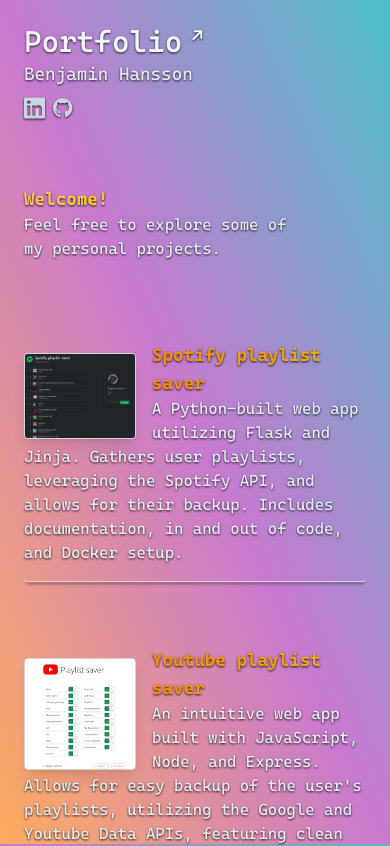
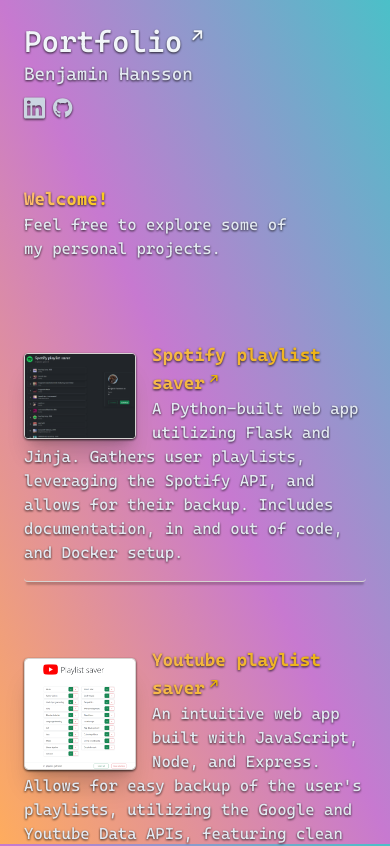
Before and after one commit to Benhan11/project-portfolio, a React (Create React App) app: page / in a window 390 px wide. Shown: the top 846 px of the page. Built offline with nearby package versions, Linux system fonts and the light colour scheme.

Commit message:
Minor styling fixes

```diff
--- a/src/components/ProjectSnippet.tsx
+++ b/src/components/ProjectSnippet.tsx
@@ -23,18 +23,18 @@
     return (
         <Link to={`/project/${snippet.projectId}`}>
             <div className="sm:flex sm:flex-row sm:bg-neutral-900/[0.5] gap-x-10 sm:px-6 py-4 mb-12 text-slate-200 hover:text-slate-100 sm:border border-b border-stone-300 sm:rounded-md rounded sm:shadow-[0px_1px_2px_2px_rgba(0,0,0,0.3)] shadow-[0px_5px_2px_-2px_rgba(0,0,0,0.2)]
-                            transition ease-in-out delay-0 duration-200 hover:translate-y-1 sm:hover:scale-[1.01] hover:shadow-[0px_1px_2px_2px_rgba(0,0,0,0.5)] sm:hover:bg-black/35">
+                            transition ease-in-out delay-0 duration-200 hover:translate-y-1 sm:hover:scale-[1.01] sm:hover:shadow-[0px_1px_2px_2px_rgba(0,0,0,0.5)] sm:hover:bg-black/35">
                 <div className="sm:flex-none w-32 float-left">
                     <div className="flex flex-row justify-center sm:ps-0 sm:pb-0 pe-4 pb-0">
-                        <img src={images[snippet.imageName]} className="sm:mt-1 mt-3 h-auto max-w-full max-h-32 rounded border border-stone-300 shadow-lg" />
+                        <img src={images[snippet.imageName]} className="sm:mt-1 mt-3 h-auto max-w-full max-h-32 rounded border border-stone-300 shadow-xl drop-shadow sm:drop-shadow-light" />
                     </div>
                 </div>
                 <div className="sm:space-y-2 drop-shadow sm:drop-shadow-light">
                     <div className="sm:flex hidden sm:justify-between">
-                        <h2 className="font-bold bg-gradient-to-r from-orange-500 to-yellow-500 inline-block text-transparent bg-clip-text text-base">{snippet.title}</h2>
+                        <h2 className="font-bold text-base bg-gradient-to-r from-orange-300 to-yellow-500 inline-block text-transparent bg-clip-text">{snippet.title}</h2>
                         <IconWrapper icon={icons['opensNewPageBoxIcon']} size="sm" className="mt-1" />
                     </div>
-                    <h2 className="font-bold bg-gradient-to-r from-orange-500 to-yellow-500 text-transparent bg-clip-text text-lg block sm:hidden">{snippet.title}<span className="whitespace-nowrap">&nbsp;<IconWrapper icon={icons['opensNewPageArrowIcon']} transform="shrink-6 rotate-45 up-4 left-6" /></span></h2>
+                    <h2 className="font-bold text-lg bg-gradient-to-r from-orange-300 to-yellow-500 text-transparent bg-clip-text block sm:hidden">{snippet.title}<span className="whitespace-nowrap">&nbsp;<IconWrapper icon={icons['opensNewPageArrowIcon']} transform="shrink-6 rotate-45 up-3 left-7" className="text-yellow-500" /></span></h2>
                     <p className="text-base">{snippet.description}</p>
                 </div>
             </div>
--- a/src/components/ScrollButton.tsx
+++ b/src/components/ScrollButton.tsx
@@ -24,7 +24,7 @@
     window.addEventListener('scroll', toggleVisible);
 
     return (
-        <button className={`fixed text-slate-400 drop-shadow-light sm:bottom-12 bottom-8 lg:end-12 md:end-10 end-8 ${visible ? "inline-block" : "hidden"}`} onClick={backToTop}>
+        <button className={`fixed text-slate-200 drop-shadow sm:bottom-12 bottom-8 lg:end-12 md:end-10 end-8 ${visible ? "inline-block" : "hidden"}`} onClick={backToTop}>
             <IconWrapper icon={icons['upIcon']} transform="grow-8" />
         </button>
     );
```
